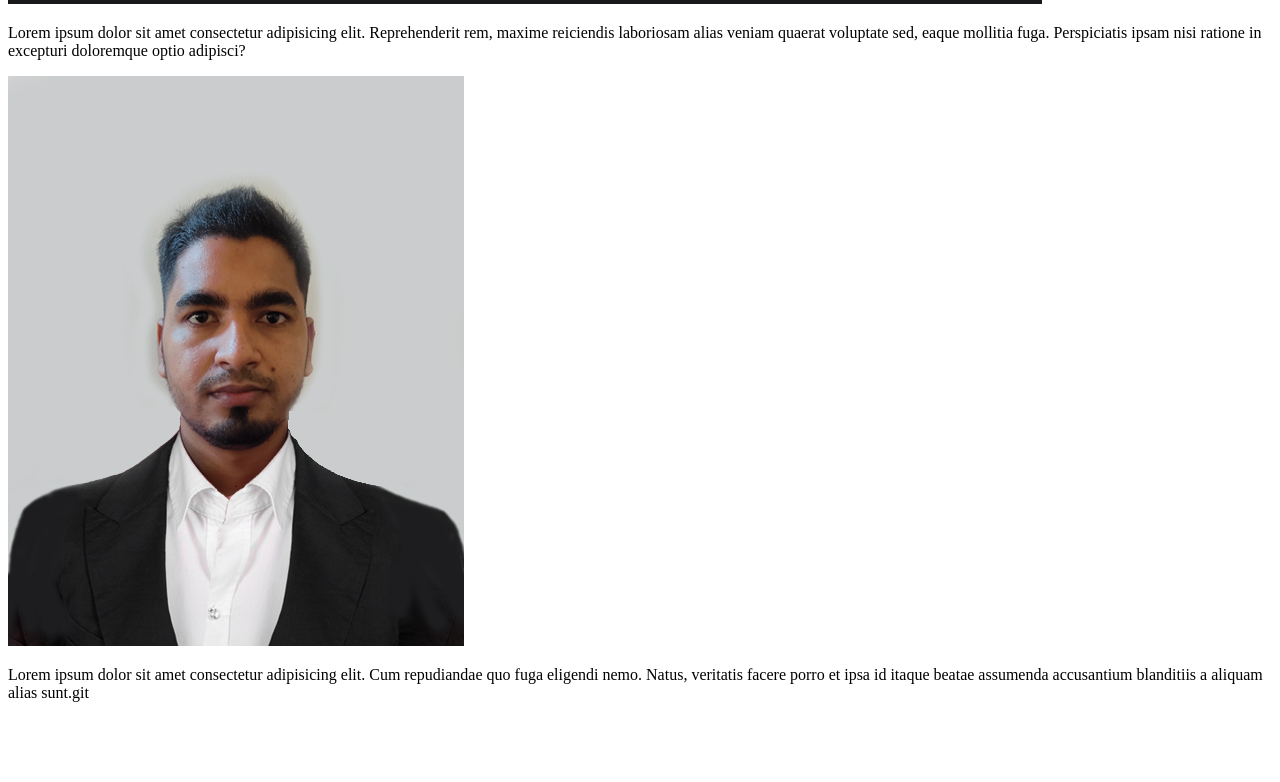
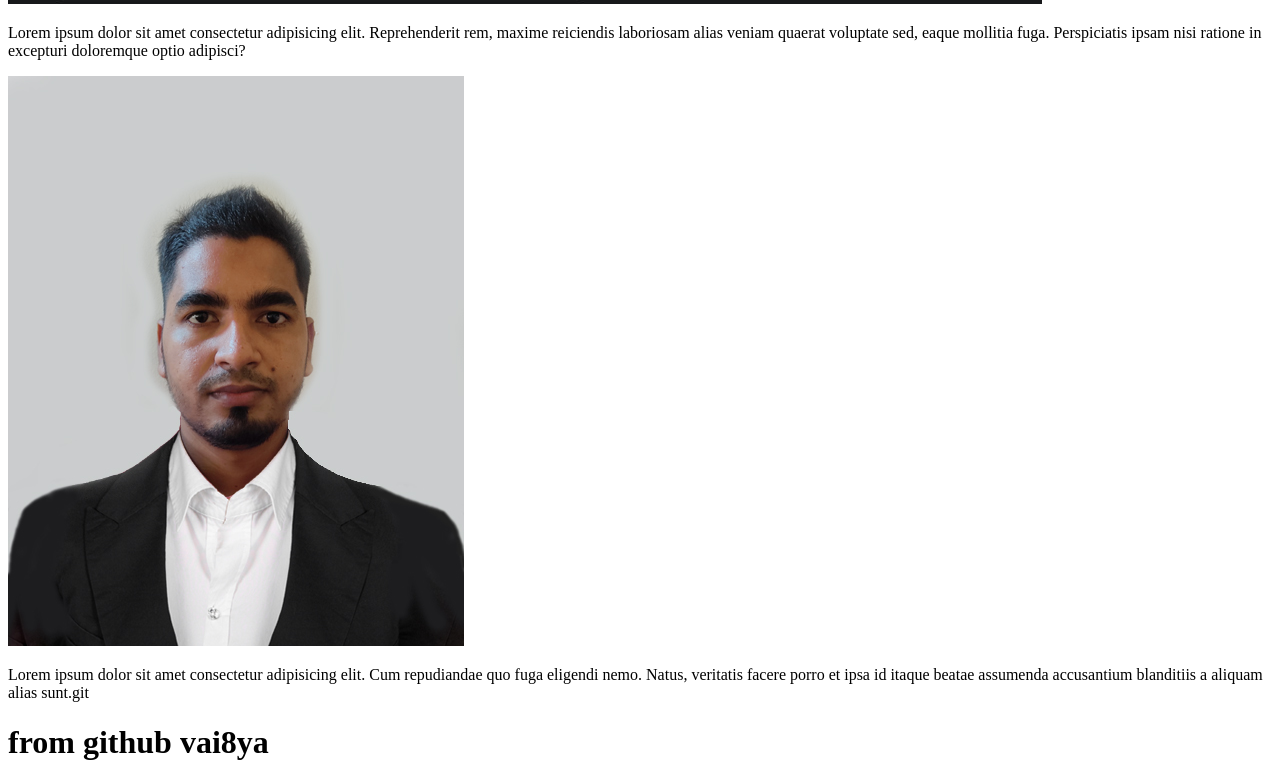
Before and after one commit to SofiuzzamanSofi/my-third-repo, a plain HTML site: page start.html in a window 1280 px wide. Shown: the part 840-1622 px from the top of the page. Before the commit the page ends 1558 px from the top, so only its background shows below. Drawn offline with Linux system fonts and the light colour scheme.

Commit message:
Update start.html

```diff
--- a/start.html
+++ b/start.html
@@ -18,5 +18,7 @@
     </div>
     <img src="017472162276111.jpg" alt="">
     <p>Lorem ipsum dolor sit amet consectetur adipisicing elit. Cum repudiandae quo fuga eligendi nemo. Natus, veritatis facere porro et ipsa id itaque beatae assumenda accusantium blanditiis a aliquam alias sunt.git </p>
+
+<h1> from github vai8ya </h1>
 </body>
 </html>
```
